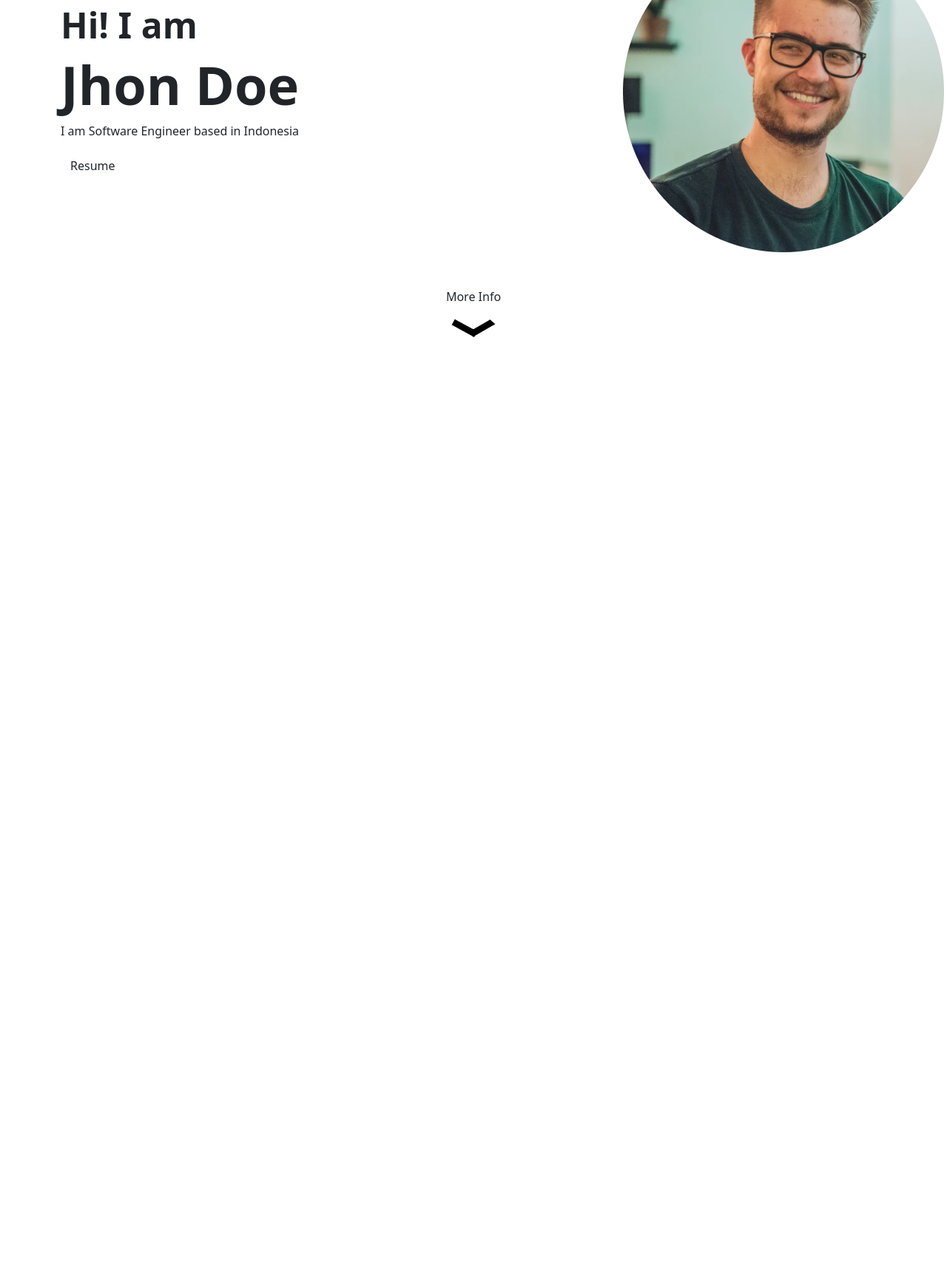
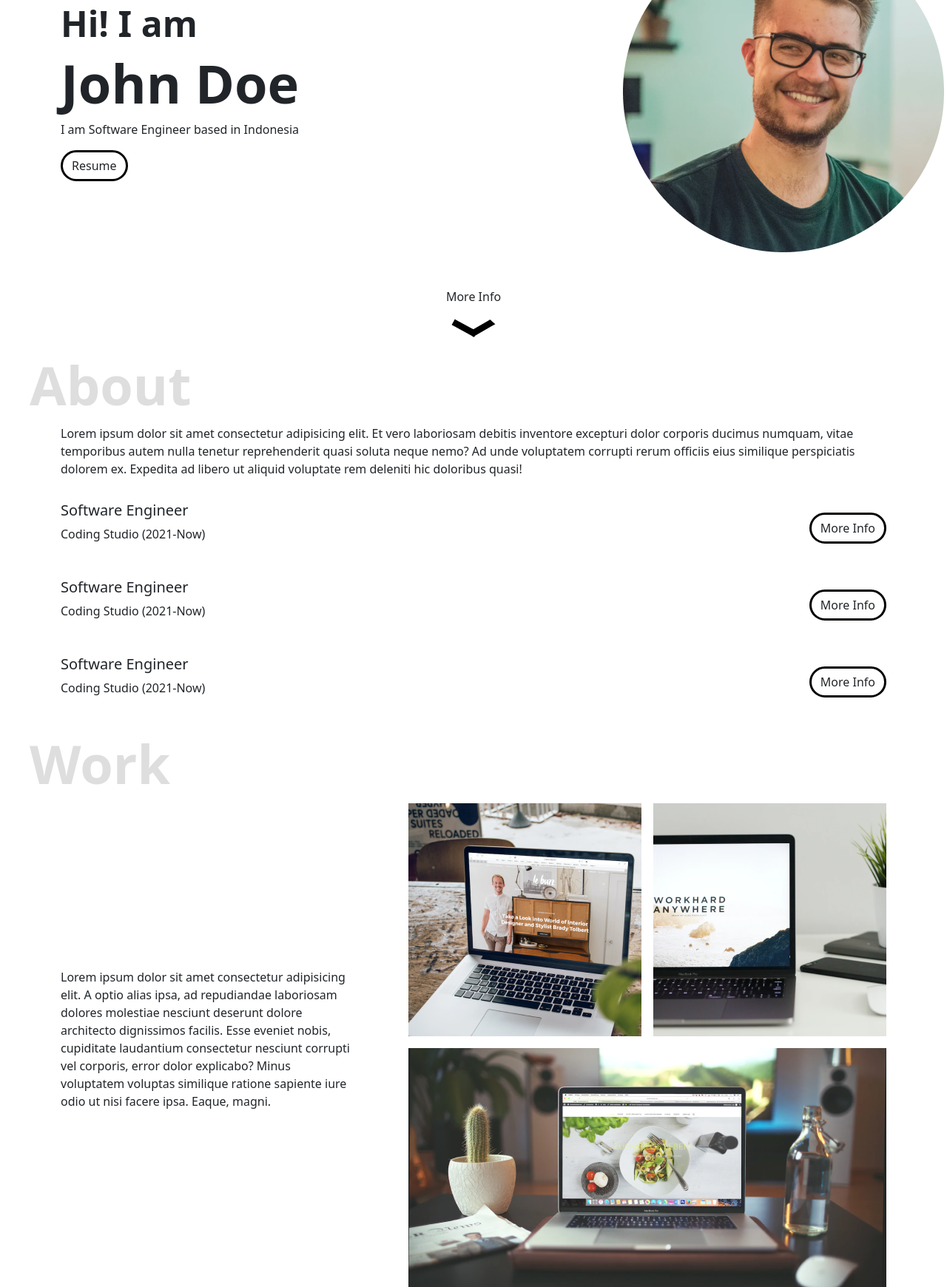
Before and after one commit to amethy01/Portofolio, a plain HTML site: page index.html in a window 1280 px wide. Shown: the part 283-2023 px from the top of the page at 74% size. Before the commit the page ends 800 px from the top, so only its background shows below. Drawn offline with nearby package versions, Linux system fonts and the light colour scheme.

Commit message:
add work

```diff
--- a/index.html
+++ b/index.html
@@ -1,18 +1,22 @@
 <!DOCTYPE html>
 <html lang="en">
+
 <head>
     <meta charset="UTF-8">
     <meta http-equiv="X-UA-Compatible" content="IE=edge">
     <meta name="viewport" content="width=device-width, initial-scale=1.0">
     <title>Portfolio</title>
-    <link href="https://cdn.jsdelivr.net/npm/bootstrap@5.3.0-alpha1/dist/css/bootstrap.min.css" rel="stylesheet" integrity="sha384-GLhlTQ8iRABdZLl6O3oVMWSktQOp6b7In1Zl3/Jr59b6EGGoI1aFkw7cmDA6j6gD" crossorigin="anonymous">
+    <link href="https://cdn.jsdelivr.net/npm/bootstrap@5.2.1/dist/css/bootstrap.min.css" rel="stylesheet"
+        integrity="sha384-iYQeCzEYFbKjA/T2uDLTpkwGzCiq6soy8tYaI1GyVh/UjpbCx/TYkiZhlZB6+fzT" crossorigin="anonymous">
     <link rel="stylesheet" href="style.css">
 </head>
+
 <body>
     <nav class="navbar navbar-expand-lg">
         <div class="container">
-            <a class="navbar-brand fs-4 fw-bold" href="#">Jhon Doe</a>
-            <button class="navbar-toggler" type="button" data-bs-toggle="collapse" data-bs-target="#navbarNav" aria-controls="navbarNav" aria-expanded="false" aria-label="Toggle navigation">
+            <a class="navbar-brand fs-4 fw-bold" href="#">John Doe</a>
+            <button class="navbar-toggler" type="button" data-bs-toggle="collapse" data-bs-target="#navbarNav"
+                aria-controls="navbarNav" aria-expanded="false" aria-label="Toggle navigation">
                 <span class="navbar-toggler-icon"></span>
             </button>
             <div class="collapse navbar-collapse" id="navbarNav">
@@ -37,22 +41,94 @@
         <div class="row d-flex align-items-center">
             <div class="col-8">
                 <h3 class="fw-semibold">Hi! I am</h3>
-                <h1 class="fw-bold">Jhon Doe</h1>
+                <h1 class="fw-bold">John Doe</h1>
                 <p>I am Software Engineer based in Indonesia</p>
-                <a class="btn button" href="images//potrait.png" download>Resume</a>
+                <a class="btn button" href="images/potrait.png" download>Resume</a>
             </div>
             <div class="col-4">
-                <img src="images/potrait.png" alt="potraitImage">
+                <img src="images/potrait.png" alt="Potrait">
             </div>
         </div>
         <div class="arrow w-100 d-flex align-items-center flex-column mt-5">
             <a class="text-decoration-none text-dark" href="#about">More Info</a>
-            <img id="arrow" class="mt-2" src="images/arrow.svg" alt="arrow">
+            <img id="arrow" class="mt-2" src="images/arrow.svg" alt="arrow icon">
         </div>
     </section>
-    <script src="https://cdn.jsdelivr.net/npm/@popperjs/core@2.11.6/dist/umd/popper.min.js" integrity="sha384-oBqDVmMz9ATKxIep9tiCxS/Z9fNfEXiDAYTujMAeBAsjFuCZSmKbSSUnQlmh/jp3" crossorigin="anonymous"></script>
-    <script src="https://cdn.jsdelivr.net/npm/bootstrap@5.3.0-alpha1/dist/js/bootstrap.min.js" integrity="sha384-mQ93GR66B00ZXjt0YO5KlohRA5SY2XofN4zfuZxLkoj1gXtW8ANNCe9d5Y3eG5eD" crossorigin="anonymous"></script>
-    <script src="https://code.jquery.com/jquery-3.6.3.min.js" integrity="sha256-pvPw+upLPUjgMXY0G+8O0xUf+/Im1MZjXxxgOcBQBXU=" crossorigin="anonymous"></script>
+    <section id="about" class="about container">
+        <p>Lorem ipsum dolor sit amet consectetur adipisicing elit. Et vero laboriosam debitis inventore excepturi dolor
+            corporis ducimus numquam, vitae temporibus autem nulla tenetur reprehenderit quasi soluta neque nemo? Ad
+            unde voluptatem corrupti rerum officiis eius similique perspiciatis dolorem ex. Expedita ad libero ut
+            aliquid voluptate rem deleniti hic doloribus quasi!</p>
+        <div class="about-exp">
+            <div class="about-exp-item">
+                <div class="about-exp-item-header">
+                    <div>
+                        <h5>Software Engineer</h5>
+                        <p>Coding Studio (2021-Now)</p>
+                    </div>
+                    <button class="btn button" onclick="toggleDetail(event)">More Info</button>
+                </div>
+                <p class="about-exp-item-detail">Lorem ipsum dolor sit amet consectetur adipisicing elit. Reprehenderit
+                    quisquam, rerum nisi laborum labore est dolores neque fuga esse commodi nam quia atque aut dolorum!
+                    Culpa reprehenderit quo voluptates laboriosam.</p>
+            </div>
+            <div class="about-exp-item">
+                <div class="about-exp-item-header">
+                    <div>
+                        <h5>Software Engineer</h5>
+                        <p>Coding Studio (2021-Now)</p>
+                    </div>
+                    <button class="btn button" onclick="toggleDetail(event)">More Info</button>
+                </div>
+                <p class="about-exp-item-detail">Lorem ipsum dolor sit amet consectetur adipisicing elit. Reprehenderit
+                    quisquam, rerum nisi laborum labore est dolores neque fuga esse commodi nam quia atque aut dolorum!
+                    Culpa reprehenderit quo voluptates laboriosam.</p>
+            </div>
+            <div class="about-exp-item">
+                <div class="about-exp-item-header">
+                    <div>
+                        <h5>Software Engineer</h5>
+                        <p>Coding Studio (2021-Now)</p>
+                    </div>
+                    <button class="btn button" onclick="toggleDetail(event)">More Info</button>
+                </div>
+                <p class="about-exp-item-detail">Lorem ipsum dolor sit amet consectetur adipisicing elit. Reprehenderit
+                    quisquam, rerum nisi laborum labore est dolores neque fuga esse commodi nam quia atque aut dolorum!
+                    Culpa reprehenderit quo voluptates laboriosam.</p>
+            </div>
+        </div>
+    </section>
+    <section id="work" class="work container">
+        <div class="row d-flex align-items-center gap-5">
+            <div class="col">
+                <p>Lorem ipsum dolor sit amet consectetur adipisicing elit. A optio alias ipsa, ad repudiandae laboriosam dolores molestiae nesciunt deserunt dolore architecto dignissimos facilis. Esse eveniet nobis, cupiditate laudantium consectetur nesciunt corrupti vel corporis, error dolor explicabo? Minus voluptatem voluptas similique ratione sapiente iure odio ut nisi facere ipsa. Eaque, magni.</p>
+            </div>
+            <div class="col work-img">
+                <div id="work-1" class="work-img-item">
+                    <img src="images/work-1.png" alt="work-1"/>
+                </div>
+                <div id="work-2" class="work-img-item">
+                    <img src="images/work-2.png" alt="work-2" id="work-2"/>
+                </div>
+                <div id="work-3" class="work-img-item">
+                    <img src="images/work-3.png" alt="work-3" id="work-3"/>
+                </div>
+            </div>
+        </div>
+    </section>
+
+
+    <!-- Start Javascript -->
+    <script src="https://cdn.jsdelivr.net/npm/@popperjs/core@2.11.6/dist/umd/popper.min.js"
+        integrity="sha384-oBqDVmMz9ATKxIep9tiCxS/Z9fNfEXiDAYTujMAeBAsjFuCZSmKbSSUnQlmh/jp3"
+        crossorigin="anonymous"></script>
+    <script src="https://cdn.jsdelivr.net/npm/bootstrap@5.2.1/dist/js/bootstrap.min.js"
+        integrity="sha384-7VPbUDkoPSGFnVtYi0QogXtr74QeVeeIs99Qfg5YCF+TidwNdjvaKZX19NZ/e6oz"
+        crossorigin="anonymous"></script>
+    <script src="https://code.jquery.com/jquery-3.6.1.min.js"
+        integrity="sha256-o88AwQnZB+VDvE9tvIXrMQaPlFFSUTR+nldQm1LuPXQ=" crossorigin="anonymous"></script>
     <script src="main.js"></script>
+    <!-- End Javascript -->
 </body>
+
 </html>
--- a/main.js
+++ b/main.js
@@ -0,0 +1,13 @@
+function toggleDetail(e) {
+  const target = $(e.target);
+
+  if ($(target).hasClass("active")) {
+    $(target).html("More Info").removeClass("active");
+  } else {
+    $(target).html("Less Info").addClass("active");
+  }
+
+  const item = $(target).parents(".about-exp-item");
+  const detail = $(item).children(".about-exp-item-detail");
+  $(detail).slideToggle();
+}
--- a/style.css
+++ b/style.css
@@ -1,21 +1,35 @@
 section {
   padding-top: 128px;
+  position: relative;
+}
+
+section::before {
+  z-index: -1;
+  content: "";
+  font-size: 72px;
+  color: gray;
+  opacity: 0.25;
+  position: absolute;
+  font-weight: 700;
+  top: 20px;
+  left: -30px;
+}
+
+.btn.button {
+  border: 3px solid black;
+  border-radius: 24px;
+}
+
+.btn.button:hover,
+.btn.button.active {
+  border: 3px solid black;
+  background-color: black;
+  color: white;
 }
 
 .navbar {
   background-color: white;
   box-shadow: 0 0 0 4px rgba(0, 0, 0, 0.25);
-}
-
-.btn .button {
-    border: 3px solid black;
-    border-radius: 24px;
-}
-
-.btn .button:hover {
-    border: 3px solid black;
-    background-color: black;
-    color: white;
 }
 
 .home h1 {
@@ -26,12 +40,89 @@ section {
   font-size: 48px;
 }
 
-.home .arrow img{
+.home .arrow img {
   width: 60px;
 }
 
 #arrow {
   animation: 2s upDown infinite;
+}
+
+.about::before {
+  content: "About";
+}
+
+.about-exp-item {
+  margin-top: 32px;
+}
+
+.about-exp-item-header {
+  display: flex;
+  align-items: center;
+  justify-content: space-between;
+}
+
+.about-exp-item-detail {
+  display: none;
+}
+
+.work::before {
+    content: 'Work';
+}
+
+.work-img {
+    display: grid;
+    grid-template-columns: repeat(2, 1fr);
+    grid-template-areas: "work-1 work-2" "work-3 work-3";
+    gap: 16px;
+}
+
+.work img img {
+    width: 100%;
+}
+
+.work-img-item{
+    position: relative;
+}
+
+.work-img-item:hover:after {
+    content: '';
+    width: 100%;
+    height: 100%;
+    position: absolute;
+    top: 0;
+    left: 0;
+    background-color: rgba(0, 0, 0, 0.5);
+    color: white;
+    display: flex;
+    align-items: center;
+    justify-content: center;
+    font-weight: 500;
+    font-size: 24px;
+}
+
+#work-1 {
+    grid-area: work-1;
+}
+
+#work-1:hover:after{
+    content: 'Web Project';
+}
+
+#work-2 {
+    grid-area: work-2;
+}
+
+#work-2:hover:after{
+    content: 'Software Project';
+}
+
+#work-3 {
+    grid-area: work-3;
+}
+
+#work-3:hover:after{
+    content: 'Other Project';
 }
 
 @keyframes upDown {
@@ -43,7 +134,7 @@ section {
     transform: translateY(10px);
   }
 
-    100%{
+  100% {
     transform: translateY(0);
   }
 }
```
Lines whose indentation alone changed are shown as unchanged.
